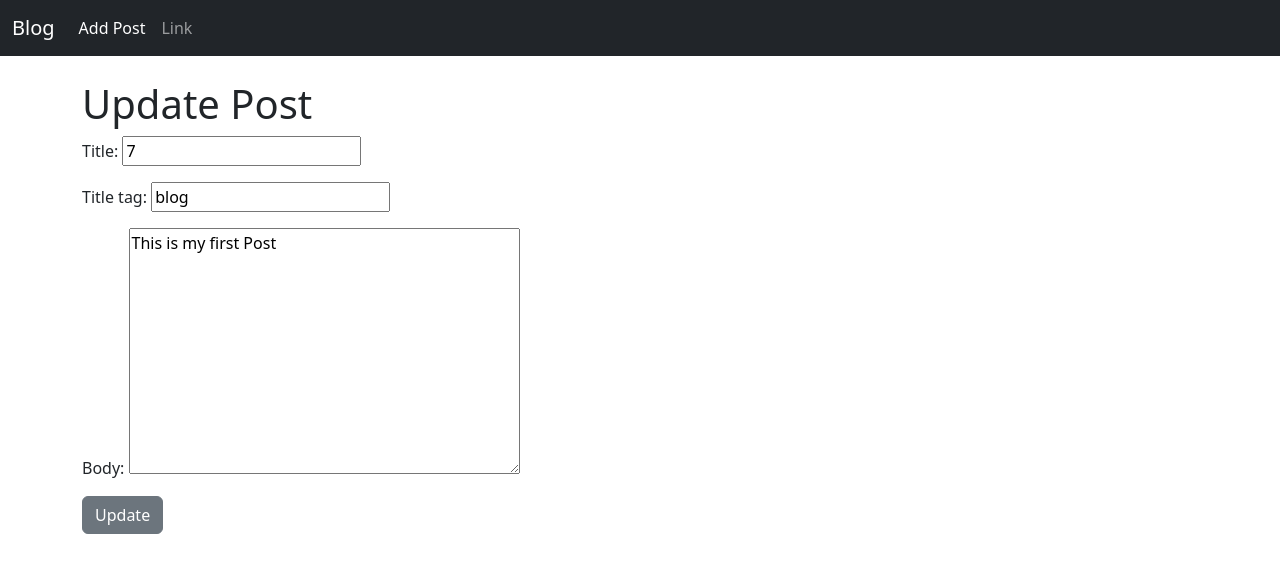
After one commit to haimy254/ablog, a Django app: page /article/edit/1 in a window 1280 px wide. The commit adds this page. Shown: the top 573 px of the page. Run offline with Django 4.2, Linux system fonts and the light colour scheme; data comes from the database, SQL or seed files in the repository; both versions use the stored data as it was after the commit.

Commit message:
added update functionality

```diff
--- a/blog/templates/articles_detail.html
+++ b/blog/templates/articles_detail.html
@@ -10,5 +10,6 @@
 
 
 <br/><br/>
+<a href="{%url 'update' post.pk %}" class="btn btn-primary">Edit</a>
 <a href="{% url 'home'%}" class="btn btn-secondary">BACK </a>
 {% endblock%}
--- a/blog/templates/home.html
+++ b/blog/templates/home.html
@@ -4,7 +4,8 @@
 <h1> POST</h1>
     <ul>
         {% for post in object_list %}
-            <li><a href="{%url 'articles' post.pk %}">{{post.title}}</a> - {{post.author}} <br/>
+            <li><a href="{%url 'articles' post.pk %}">{{post.title}}</a> - {{post.author}}  <a href="{%url 'update' post.pk %}">Edit</a> <br/>
+
             {{post.body}} </li>
 
         {% endfor %}
--- /dev/null
+++ b/blog/templates/update_post.html
@@ -0,0 +1,14 @@
+{% extends 'base.html' %}
+{% block title %}Edit Post {%endblock%}
+{% block content %}
+
+<h1> Update Post</h1>
+
+<div class="form-group">
+   <form method = 'POST'>
+    {% csrf_token %}
+    {{ form.as_p }}
+    <button class='btn btn-secondary'>Update</button>
+   </form>
+</div>
+{% endblock %}
--- a/blog/urls.py
+++ b/blog/urls.py
@@ -5,4 +5,6 @@ urlpatterns = [
     path('',HomeView.as_view(), name = 'home'),
     path('article/<int:pk>', ArticleView.as_view(), name='articles'),
     path('add_post/', AddPostView.as_view(), name='add_post'),
+    path('article/edit/<int:pk>', UpdatePostView.as_view(), name='update'),
+
 ]
--- a/blog/views.py
+++ b/blog/views.py
@@ -1,5 +1,5 @@
 from django.shortcuts import render
-from django.views.generic import ListView,DetailView,CreateView
+from django.views.generic import ListView,DetailView,CreateView,UpdateView
 from .models import *
 from .forms import *
 # Create your views here.
@@ -19,3 +19,8 @@ class AddPostView(CreateView):
     form_class = PostForm
     template_name = 'add_post.html'
     # fields = '__all__'
+
+class UpdatePostView(UpdateView):
+    model = Post
+    template_name = 'update_post.html'
+    fields = ['title', 'title_tag','body']
```
Also changed, not shown: db.sqlite3.
